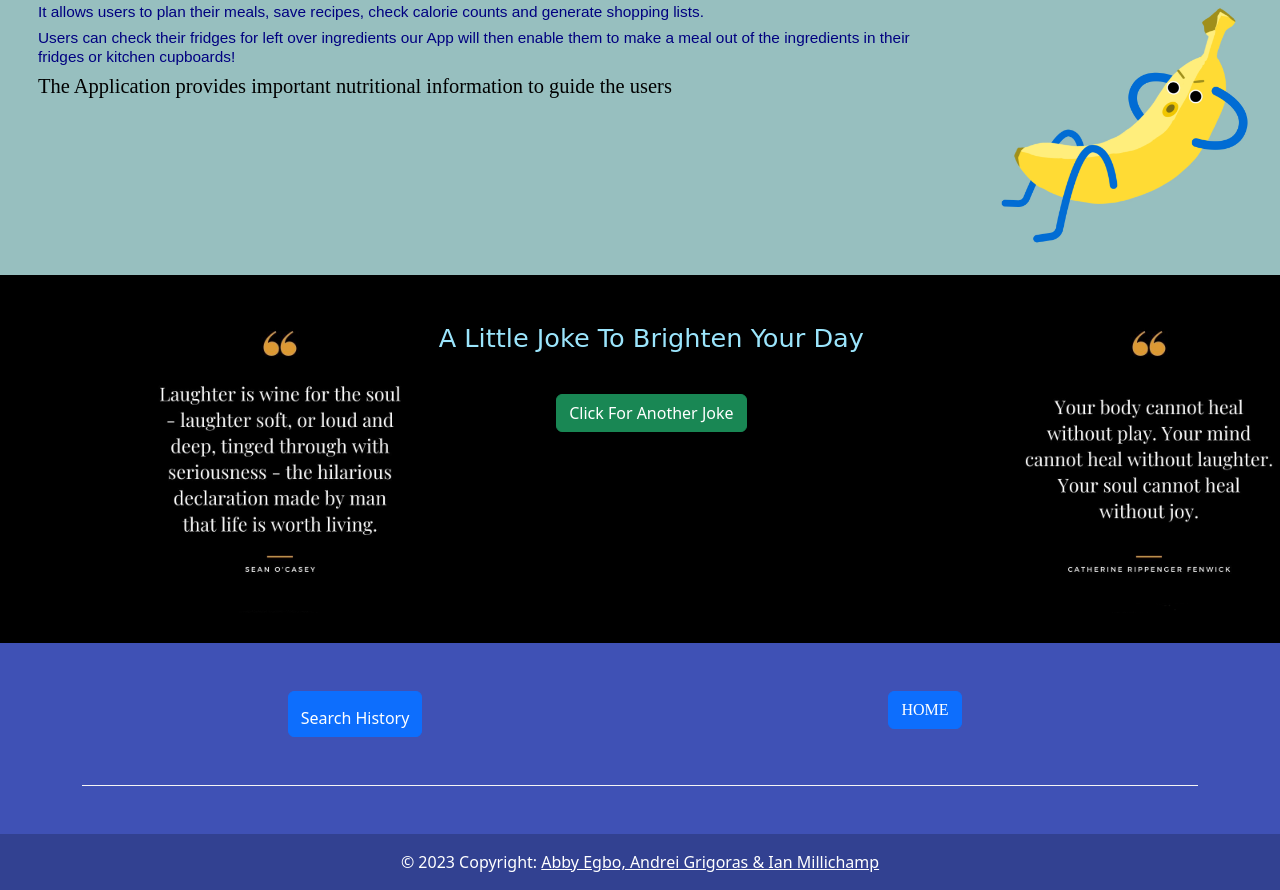
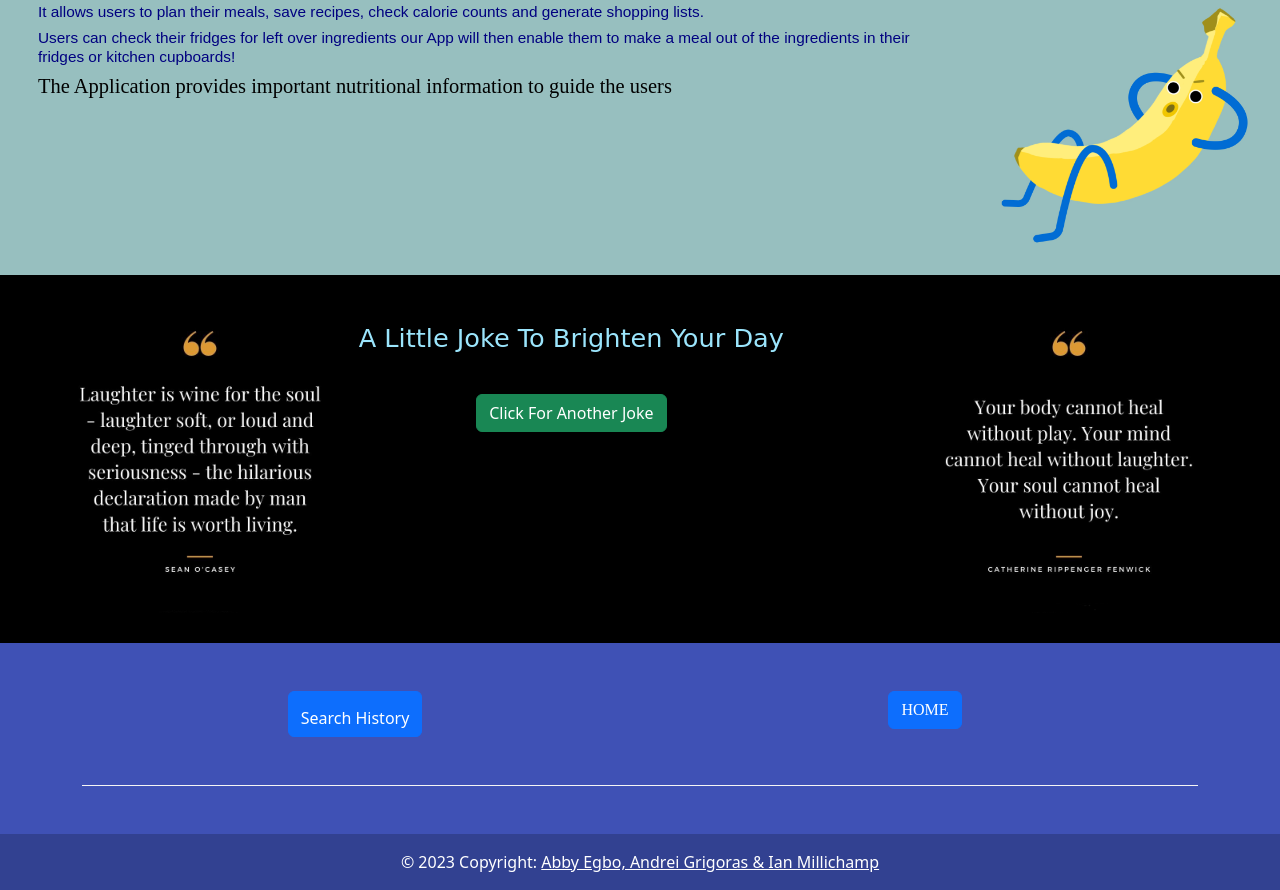
Before and after one commit to IanMilli/IngrediantFy, a plain HTML site: page index.html in a window 1280 px wide. Shown: the part 1002-1892 px from the top of the page. Drawn offline with nearby package versions, Linux system fonts and the light colour scheme; no server answers.

Commit message:
Update style.css

```diff
--- a/assets/css/style.css
+++ b/assets/css/style.css
@@ -71,7 +71,7 @@ hr {
 }
 /*styling for the photo displayed to the left of the section containing the joke of the day*/
 .quote1 {
-  margin-left: 15vh;
+  margin-left: 5vh;
 
   /*styling for the photo displayed to the right of the section containing the joke of the day*/
 }
```
